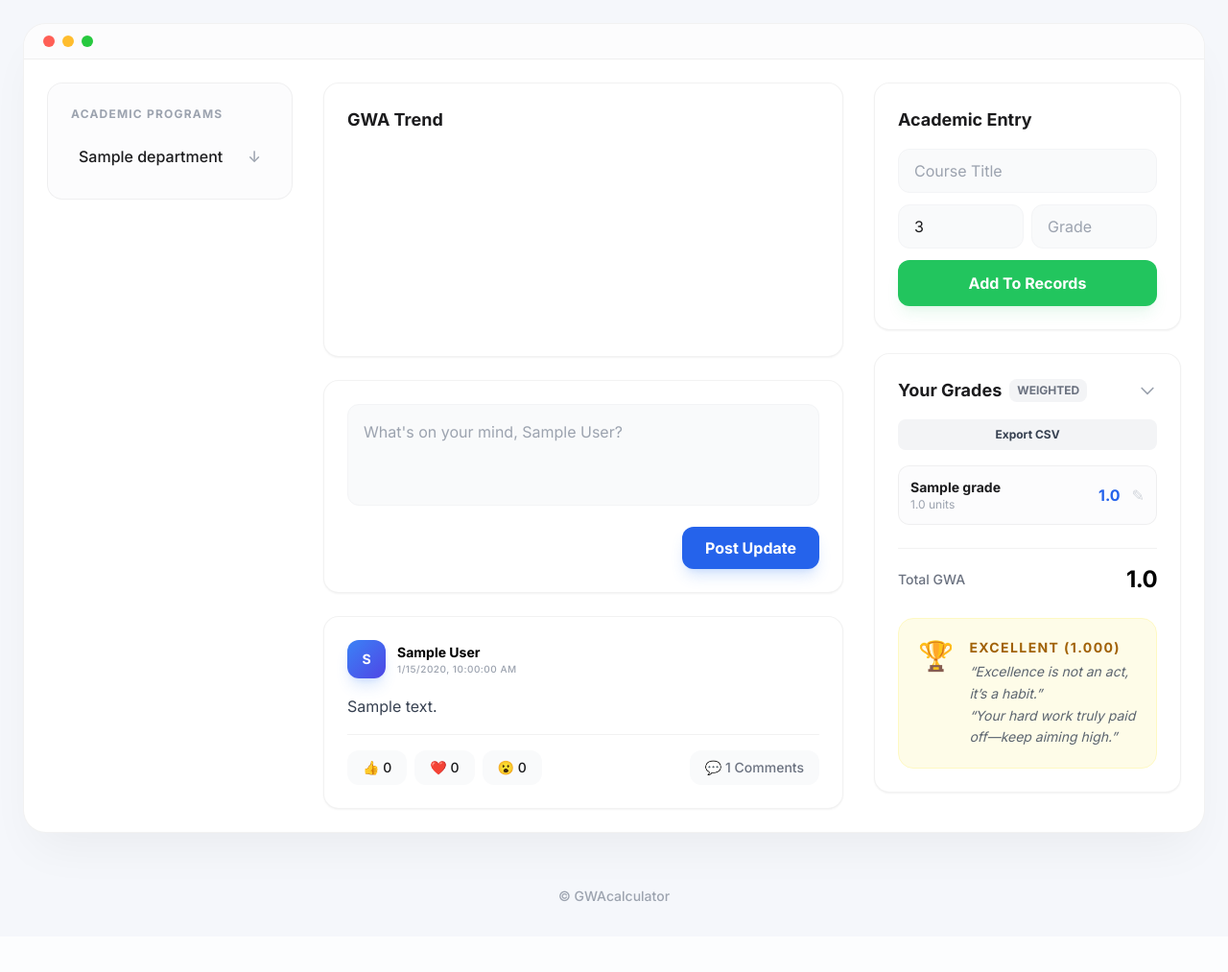
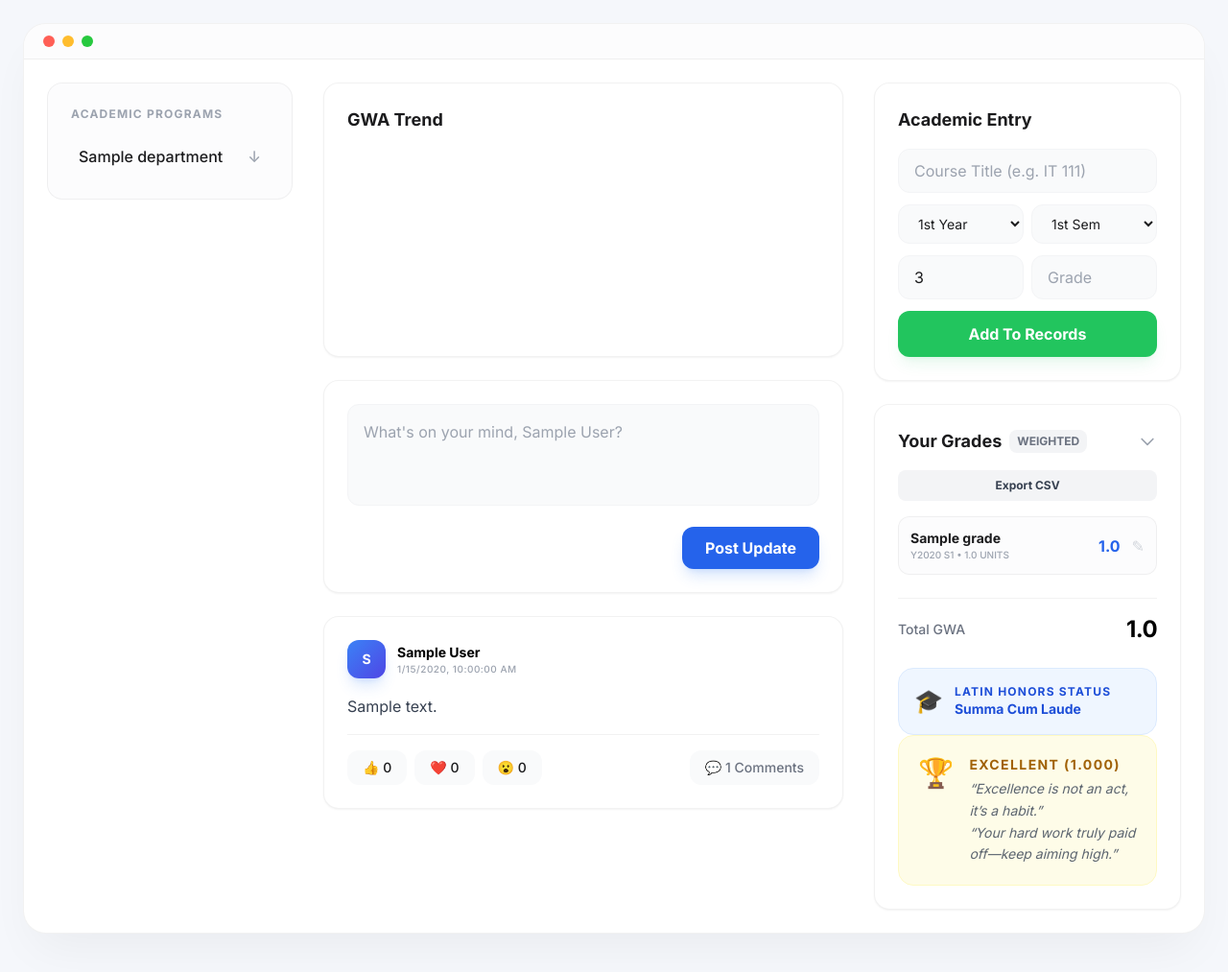
Before and after one commit to calculatorgwa351-a11y/gwacalculator, a Flask app: page /dashboard in a window 1280 px wide. Shown: the part 69-1082 px from the top of the page at 96% size. Before the commit the page ends 1009 px from the top, so only its background shows below. Run offline with Flask 3, Linux system fonts and the light colour scheme; the visitor is signed in with stand-in values (Sample User, id 1); tables that the repository leaves empty hold one stand-in row (values such as "Sample post"); a map, chart or similar area stays blank; some libraries are stand-ins or nearby versions.

Commit message:
Add Latin Honors analysis and multi-year GWA support based on CTU standards

```diff
--- a/app.py
+++ b/app.py
@@ -92,6 +92,8 @@ class SubjectGrade(db.Model):
     subject = db.Column(db.String(128))
     units = db.Column(db.Float, default=3.0)
     grade = db.Column(db.Float)
+    year = db.Column(db.Integer, default=1)  # 1st, 2nd, 3rd, 4th
+    semester = db.Column(db.Integer, default=1)  # 1st, 2nd, Summer
     timestamp = db.Column(db.DateTime, default=datetime.utcnow)
 
     def is_failed(self):
@@ -142,6 +144,69 @@ def compute_gwa_for_user(user_id):
         return None
     total = sum(g.units * g.grade for g in grades)
     return round(total / total_units, 3)
+
+def analyze_latin_honors(user_id):
+    """
+    Analyzes Latin Honors eligibility based on CTU standards:
+    - Summa: 1.00 - 1.20
+    - Magna: 1.21 - 1.45
+    - Cum Laude: 1.46 - 1.75
+    - Requirements: No failing grades (>3.0), no grade below 2.5
+    """
+    grades = SubjectGrade.query.filter_by(user_id=user_id).all()
+    if not grades:
+        return {"eligible": False, "reason": "No grades recorded", "title": None}
+
+    total_units = 0
+    total_weighted_grade = 0
+    has_failed = False
+    has_below_2_5 = False
+    lowest_grade = 5.0
+
+    for g in grades:
+        # Exclude NSTP/ROTC from GWA if mentioned in subject name (common practice)
+        subj_upper = g.subject.upper()
+        if "NSTP" in subj_upper or "ROTC" in subj_upper:
+            continue
+
+        total_units += g.units
+        total_weighted_grade += (g.units * g.grade)
+
+        if g.grade > 3.0:
+            has_failed = True
+        if g.grade > 2.5:
+            has_below_2_5 = True
+
+        if g.grade > lowest_grade: # In PH, 5.0 is worse than 1.0
+             pass # Logic check: we want to track the 'worst' grade value
+
+        # Track the numerical worst grade (highest number)
+        if lowest_grade == 5.0 or g.grade > lowest_grade:
+             lowest_grade = g.grade
+
+    if total_units == 0:
+        return {"eligible": False, "reason": "No valid academic units", "title": None}
+
+    gwa = round(total_weighted_grade / total_units, 3)
+
+    if has_failed:
+        return {"eligible": False, "reason": "Has failing grades", "title": None, "gwa": gwa}
+
+    if has_below_2_5:
+        return {"eligible": False, "reason": "Has grades below 2.50", "title": None, "gwa": gwa}
+
+    title = None
+    if 1.00 <= gwa <= 1.20:
+        title = "Summa Cum Laude"
+    elif 1.21 <= gwa <= 1.45:
+        title = "Magna Cum Laude"
+    elif 1.46 <= gwa <= 1.75:
+        title = "Cum Laude"
+
+    if title:
+        return {"eligible": True, "reason": "Meets all criteria", "title": title, "gwa": gwa}
+    else:
+        return {"eligible": False, "reason": "GWA does not meet honors cutoff", "title": None, "gwa": gwa}
 
 # --- Error Handlers ---
 @app.errorhandler(429)
@@ -215,7 +280,8 @@ def dashboard():
     posts = Post.query.order_by(Post.timestamp.desc()).limit(50).all()
     grades = SubjectGrade.query.filter_by(user_id=user.id).all()
     gwa = compute_gwa_for_user(user.id)
-    return render_template('dashboard.html', user=user, departments=departments, posts=posts, grades=grades, gwa=gwa)
+    honors = analyze_latin_honors(user.id)
+    return render_template('dashboard.html', user=user, departments=departments, posts=posts, grades=grades, gwa=gwa, honors=honors)
 
 # API: posts
 @app.route('/api/posts', methods=['GET','POST'])
@@ -306,14 +372,16 @@ def api_grades():
     user_id = session['user_id']
     if request.method == 'GET':
         grades = SubjectGrade.query.filter_by(user_id=user_id).all()
-        return jsonify([{'id': g.id, 'subject': g.subject, 'units': g.units, 'grade': g.grade, 'failed': g.is_failed()} for g in grades])
+        return jsonify([{'id': g.id, 'subject': g.subject, 'units': g.units, 'grade': g.grade, 'year': g.year, 'semester': g.semester, 'failed': g.is_failed()} for g in grades])
     payload = request.get_json()
     subject = payload.get('subject','').strip()
     try:
         units = float(payload.get('units',3.0))
         grade = float(payload.get('grade'))
+        year = int(payload.get('year', 1))
+        semester = int(payload.get('semester', 1))
     except (TypeError, ValueError):
-        return jsonify({'error':'Units and grade must be numeric'}), 400
+        return jsonify({'error':'Units, grade, year, and semester must be numeric'}), 400
     # validate
     if not subject:
         return jsonify({'error':'Subject required'}), 400
@@ -321,13 +389,13 @@ def api_grades():
         return jsonify({'error':'Grade must be between 1.0 (highest) and 5.0 (lowest)'}), 400
     if units <= 0:
         return jsonify({'error':'Units must be positive'}), 400
-    g = SubjectGrade(user_id=user_id, subject=subject, units=units, grade=grade)
+    g = SubjectGrade(user_id=user_id, subject=subject, units=units, grade=grade, year=year, semester=semester)
     db.session.add(g)
     db.session.commit()
     gwa = compute_gwa_for_user(user_id)
     # compute failed subjects
     failed = SubjectGrade.query.filter(SubjectGrade.user_id==user_id, SubjectGrade.grade>3.0).count()
-    return jsonify({'id': g.id, 'subject': g.subject, 'units': g.units, 'grade': g.grade, 'failed': g.is_failed(), 'gwa': gwa, 'failed_count': failed})
+    return jsonify({'id': g.id, 'subject': g.subject, 'units': g.units, 'grade': g.grade, 'year': g.year, 'semester': g.semester, 'failed': g.is_failed(), 'gwa': gwa, 'failed_count': failed})
 
 # edit existing grade
 @app.route('/api/grades/<int:grade_id>', methods=['PUT'])
@@ -352,6 +420,8 @@ def api_update_grade(grade_id):
     g.subject = subject
     g.units = units
     g.grade = grade_val
+    g.year = int(payload.get('year', g.year))
+    g.semester = int(payload.get('semester', g.semester))
     g.timestamp = datetime.utcnow()
     db.session.commit()
     gwa = compute_gwa_for_user(u_id)
--- a/static/js/main.js
+++ b/static/js/main.js
@@ -237,9 +237,19 @@ document.addEventListener('DOMContentLoaded', () => {
 
   if (addGrade) {
     addGrade.addEventListener('click', async () => {
-      const subject = subjectInp.value.trim(); const units = unitsInp.value; const grade = gradeInp.value;
+      const subject = subjectInp.value.trim();
+      const units = unitsInp.value;
+      const grade = gradeInp.value;
+      const year = document.getElementById('year').value;
+      const semester = document.getElementById('semester').value;
+
       if (!subject || !grade) return alert('Enter subject and grade');
-      const res = await fetch('/api/grades', { method: 'POST', headers: { 'Content-Type': 'application/json' }, body: JSON.stringify({ subject, units, grade }) });
+      const res = await fetch('/api/grades', {
+        method: 'POST',
+        headers: { 'Content-Type': 'application/json' },
+        body: JSON.stringify({ subject, units, grade, year, semester })
+      });
+
       if (res.ok) {
         const json = await res.json();
         if (gradeList) {
@@ -249,7 +259,7 @@ document.addEventListener('DOMContentLoaded', () => {
           li.innerHTML = `
               <div>
                 <div class="font-bold text-sm">${escapeHtml(json.subject)}</div>
-                <div class="text-xs text-gray-400">${json.units} units</div>
+                <div class="text-[10px] text-gray-400 uppercase font-medium">Y${json.year} S${json.semester} • ${json.units} units</div>
               </div>
               <div class="flex items-center gap-3">
                 <span class="font-bold text-blue-600">${json.grade}</span>
@@ -263,6 +273,9 @@ document.addEventListener('DOMContentLoaded', () => {
           updateGwaFeedback(json.gwa);
           initGwaChart();
         }
+        // Refresh honors status (reload or fetch)
+        location.reload();
+
         if (subjectInp) subjectInp.value = '';
         if (gradeInp) gradeInp.value = '';
       } else { alert('Could not add grade'); }
--- a/templates/dashboard.html
+++ b/templates/dashboard.html
@@ -59,8 +59,21 @@
     <div class="bg-white p-6 rounded-2xl border border-black/5 shadow-sm">
       <h3 class="text-lg font-bold mb-4">Academic Entry</h3>
       <div class="space-y-3">
-        <input id="subject" placeholder="Course Title"
+        <input id="subject" placeholder="Course Title (e.g. IT 111)"
           class="w-full px-4 py-2.5 bg-gray-50 border border-gray-100 rounded-xl outline-none focus:ring-2 focus:ring-blue-500">
+        <div class="flex gap-2">
+          <select id="year" class="w-1/2 px-4 py-2.5 bg-gray-50 border border-gray-100 rounded-xl outline-none focus:ring-2 focus:ring-blue-500 text-sm">
+            <option value="1">1st Year</option>
+            <option value="2">2nd Year</option>
+            <option value="3">3rd Year</option>
+            <option value="4">4th Year</option>
+          </select>
+          <select id="semester" class="w-1/2 px-4 py-2.5 bg-gray-50 border border-gray-100 rounded-xl outline-none focus:ring-2 focus:ring-blue-500 text-sm">
+            <option value="1">1st Sem</option>
+            <option value="2">2nd Sem</option>
+            <option value="3">Summer</option>
+          </select>
+        </div>
         <div class="flex gap-2">
           <input id="units" type="number" step="0.5" placeholder="Units" value="3"
             class="w-1/2 px-4 py-2.5 bg-gray-50 border border-gray-100 rounded-xl outline-none focus:ring-2 focus:ring-blue-500">
@@ -96,7 +109,7 @@
             class="flex justify-between items-center bg-gray-50/50 p-3 rounded-xl border border-black/5">
             <div>
               <div class="font-bold text-sm">{{ g.subject }}</div>
-              <div class="text-xs text-gray-400">{{ g.units }} units</div>
+              <div class="text-[10px] text-gray-400 uppercase font-medium">Y{{ g.year }} S{{ g.semester }} • {{ g.units }} units</div>
             </div>
             <div class="flex items-center gap-3">
               <span class="font-bold text-blue-600">{{ g.grade }}</span>
@@ -112,6 +125,19 @@
         </div>
 
         <!-- System Feedback Message -->
+        <div id="honorsPanel" class="mt-4 p-4 rounded-2xl border {% if honors.eligible %}bg-blue-50 border-blue-100 text-blue-700{% else %}bg-gray-50 border-gray-100 text-gray-500{% endif %}">
+          <div class="flex items-center gap-3">
+            <span class="text-2xl">🎓</span>
+            <div>
+              <h5 class="font-bold text-xs uppercase tracking-widest">Latin Honors Status</h5>
+              <p class="text-sm font-black">{{ honors.title if honors.title else 'Not Eligible' }}</p>
+              {% if not honors.eligible %}
+              <p class="text-[10px] opacity-70">{{ honors.reason }}</p>
+              {% endif %}
+            </div>
+          </div>
+        </div>
+
         <div id="gwaFeedback"
           class="hidden p-5 rounded-2xl border transition-all duration-500 animate-in fade-in slide-in-from-top-2">
           <div class="flex items-start gap-4">
```
